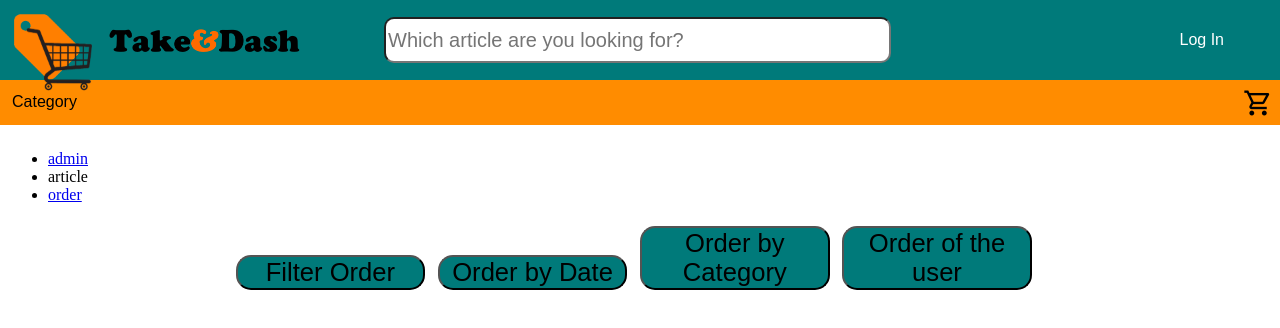
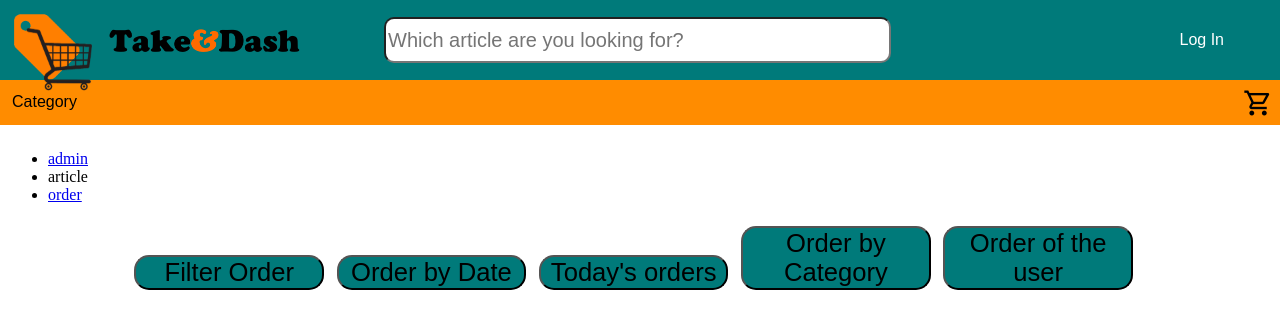
Before and after one commit to Gywed/WebSiteFrontAngular, an Angular app: page /order in a window 1280 px wide. Shown: the top 328 px of the page. Built offline with nearby package versions, Linux system fonts and the light colour scheme; no server answers.

Commit message:
Add order-list-today.component to routing

```diff
--- a/src/app/app-routing.module.ts
+++ b/src/app/app-routing.module.ts
@@ -15,6 +15,7 @@ import {OrderListUserComponent} from "./order-hub/order-list-user/order-list-use
 import {UserCreateOrderComponent} from "./user-hub/user-create-order/user-create-order.component";
 import {ArticleHubComponent} from "./article-hub/article-hub.component";
 import {CanActivateAdminGuard} from "./can-activate-admin.guard";
+import {OrderListTodayComponent} from "./order-hub/order-list-today/order-list-today.component";
 
 const routes: Routes =[
   {path: "", component: ArticleHubComponent},
@@ -31,6 +32,7 @@ const routes: Routes =[
       {path: "orderDate", component: OrderListDateComponent},
       {path: "orderCategory", component: OrderListCategoryComponent},
       {path: "orderUser", component: OrderListUserComponent},
+      {path: "orderToday", component: OrderListTodayComponent},
     ]},
   {path:"user-create-order",component:UserCreateOrderComponent}
 ];
--- a/src/app/order-hub/order-hub.component.html
+++ b/src/app/order-hub/order-hub.component.html
@@ -8,6 +8,11 @@
   <button class="btnOrd"
           routerLink="orderDate">
     Order by Date
+  </button>
+
+  <button class="btnOrd"
+          routerLink="orderToday">
+    Today's orders
   </button>
 
   <button class="btnOrd"
```
